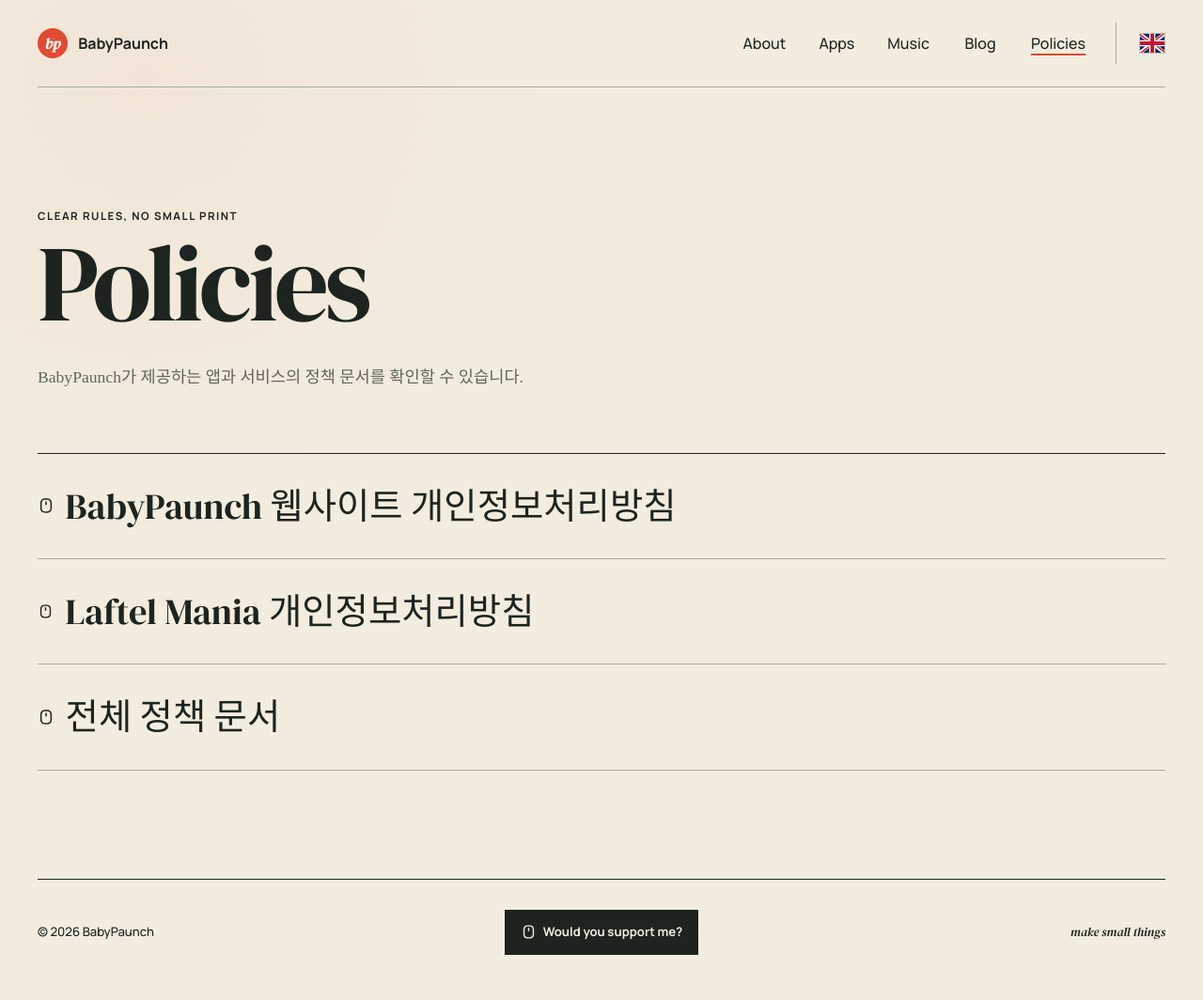
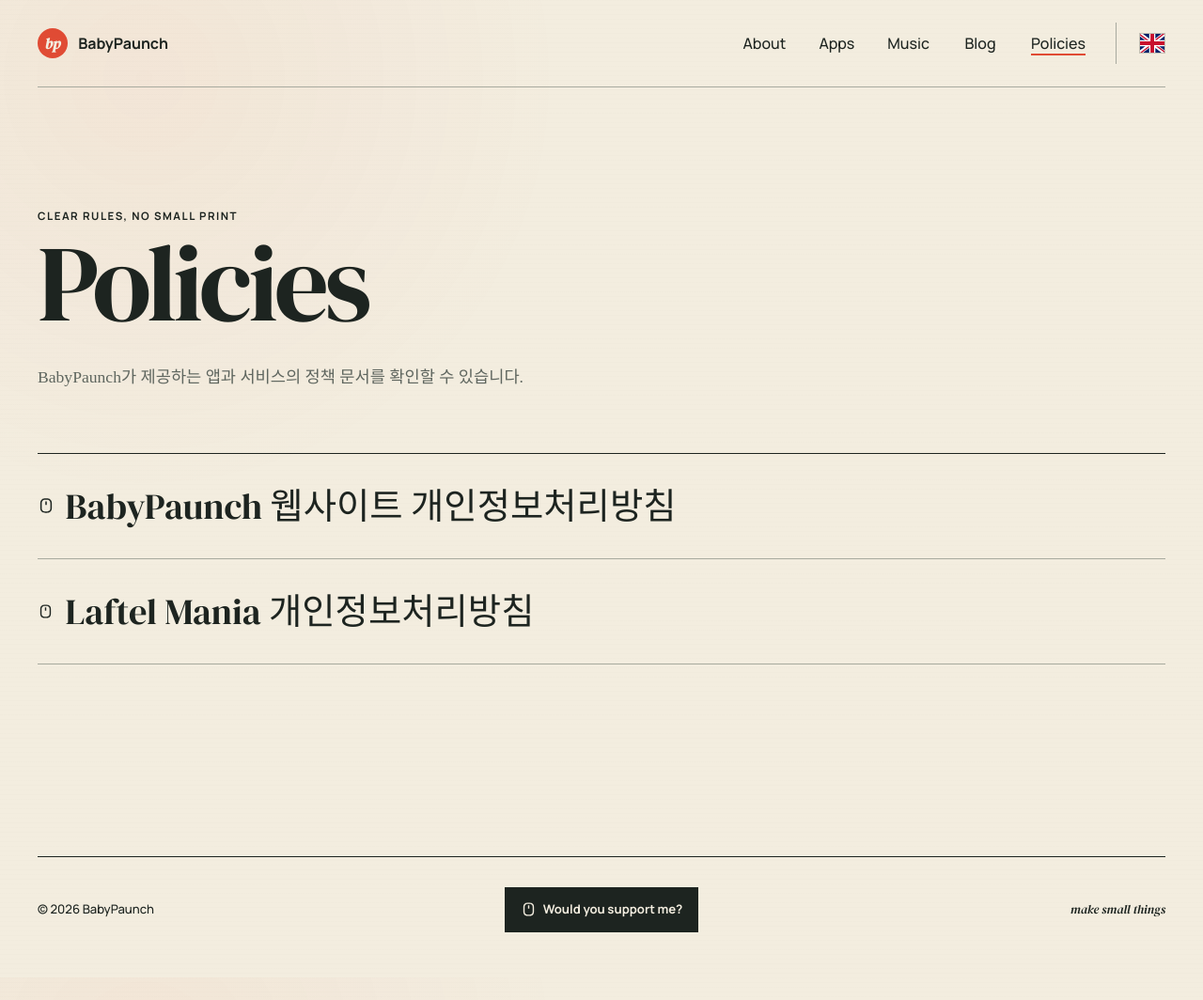
Before and after one commit to babypaunch/babypaunch.github.io, a Jekyll site: the page built from policies/index.html, in a window 1280 px wide. Shown: the whole page at 94% size. Built offline with Jekyll 4.4.1, drawn with Linux system fonts in a browser that asks for light colours; some web fonts are replaced; after the commit the page ends 1040 px from its top, so only the background shows below that.

```diff
--- a/_data/en.yml
+++ b/_data/en.yml
@@ -75,8 +75,6 @@ policies:
       url: /en/privacy/
     - label: Laftel Mania Privacy Policy (Korean)
       url: https://babypaunch.github.io/public-policies/laftel-mania/privacy.html
-    - label: All policy documents
-      url: https://babypaunch.github.io/public-policies/
 not_found:
   title: We wandered<br>a little too far.
   message: The requested page is missing or its address has changed.
--- a/_data/ko.yml
+++ b/_data/ko.yml
@@ -75,8 +75,6 @@ policies:
       url: /privacy/
     - label: Laftel Mania 개인정보처리방침
       url: https://babypaunch.github.io/public-policies/laftel-mania/privacy.html
-    - label: 전체 정책 문서
-      url: https://babypaunch.github.io/public-policies/
 not_found:
   title: 길을 조금<br>벗어났네요.
   message: 요청한 페이지가 없거나 주소가 변경되었습니다.
```
